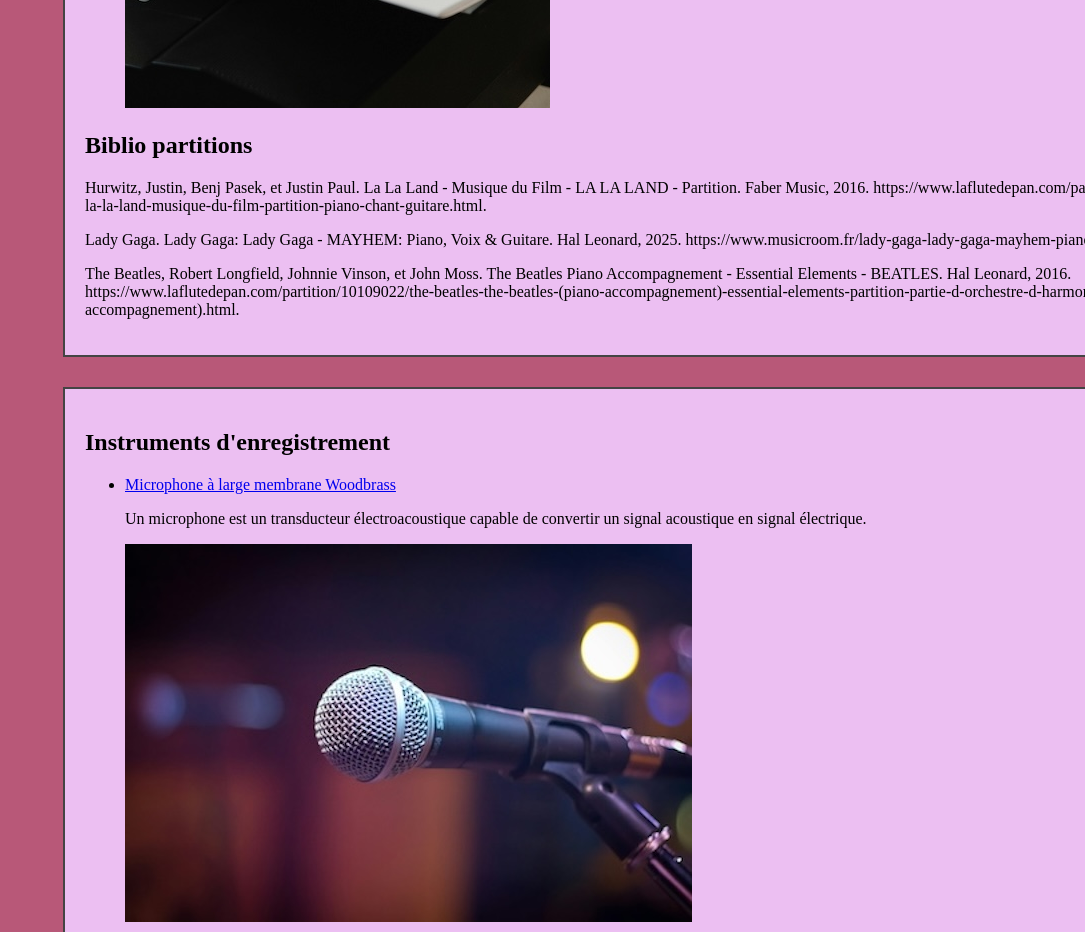
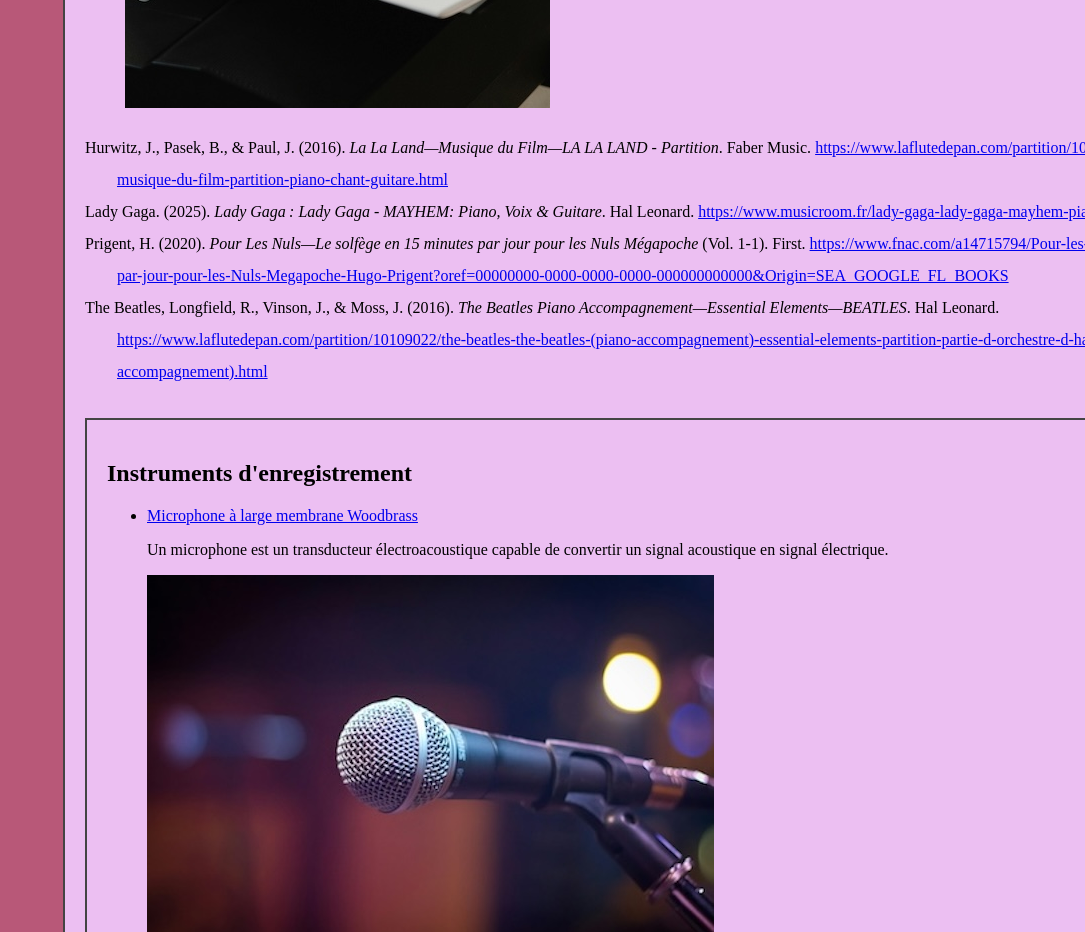
Before and after one commit to claireemarchal-dot/bonnes-ondes, a plain HTML site: page index.html in a window 1280 px wide. Shown: the part 5460-6392 px from the top of the page, without its empty margins (195-1280 px from the left). Drawn offline with Linux system fonts and the light colour scheme.

Commit message:
Update index.html

```diff
--- a/index.html
+++ b/index.html
@@ -66,21 +66,19 @@
 		<p>Le solfège est une méthode d'apprentissage de la musique, faite d'exercices de lecture et d'audition musicales.</p>
 		<img src="solfege.jpg" title="Feuilles de solfège" alt="Photo d'une feuille d'exercice de solfège"><br></li>
 		</ol>
-	 <h2>Biblio partitions</h2>
-	<p>
-    Hurwitz, Justin, Benj Pasek, et Justin Paul. La La Land - Musique du Film - LA LA LAND - Partition. Faber Music, 2016. https://www.laflutedepan.com/partition/10109502/justin-hurwitz-la-la-land-musique-du-film-partition-piano-chant-guitare.html.
-  </p>
-  <p>
-    Lady Gaga. Lady Gaga: Lady Gaga - MAYHEM: Piano, Voix & Guitare. Hal Leonard, 2025. https://www.musicroom.fr/lady-gaga-lady-gaga-mayhem-piano-voix-1-guitare-hl01865634
-  </p>
-  <p>
-    The Beatles, Robert Longfield, Johnnie Vinson, et John Moss. The Beatles Piano Accompagnement - Essential Elements - BEATLES. Hal Leonard, 2016. https://www.laflutedepan.com/partition/10109022/the-beatles-the-beatles-(piano-accompagnement)-essential-elements-partition-partie-d-orchestre-d-harmonie-(piano-accompagnement).html.
-  </p>
-  <span class='Z3988' title='url_ver=Z39.88-2004&amp;ctx_ver=Z39.88-2004&amp;rfr_id=info%3Asid%2Fzotero.org%3A2&amp;rft_id=urn%3Aisbn%3A978-1-4234-7636-8&amp;rft_val_fmt=info%3Aofi%2Ffmt%3Akev%3Amtx%3Abook&amp;rft.genre=book&amp;rft.btitle=The%20Beatles%20Piano%20Accompagnement%20-%20Essential%20Elements%20-%20BEATLES&amp;rft.publisher=Hal%20Leonard&amp;rft.aulast=The%20Beatles&amp;rft.au=The%20Beatles&amp;rft.au=Robert%20Longfield&amp;rft.au=Johnnie%20Vinson&amp;rft.au=John%20Moss&amp;rft.date=2016-01-01&amp;rft.isbn=978-1-4234-7636-8&amp;rft.language=eng'></span>
-  <span class='Z3988' title='url_ver=Z39.88-2004&amp;ctx_ver=Z39.88-2004&amp;rfr_id=info%3Asid%2Fzotero.org%3A2&amp;rft_id=urn%3Aisbn%3A978-0-571-53982-6&amp;rft_val_fmt=info%3Aofi%2Ffmt%3Akev%3Amtx%3Abook&amp;rft.genre=book&amp;rft.btitle=La%20La%20Land%20-%20Musique%20du%20Film%20-%20LA%20LA%20LAND%20-%20Partition&amp;rft.publisher=Faber%20Music&amp;rft.aufirst=Justin&amp;rft.aulast=Hurwitz&amp;rft.au=Justin%20Hurwitz&amp;rft.au=Benj%20Pasek&amp;rft.au=Justin%20Paul&amp;rft.date=2016&amp;rft.tpages=70&amp;rft.isbn=978-0-571-53982-6&amp;rft.language=fr-fr'></span>
-  <span class='Z3988' title='url_ver=Z39.88-2004&amp;ctx_ver=Z39.88-2004&amp;rfr_id=info%3Asid%2Fzotero.org%3A2&amp;rft_id=urn%3Aisbn%3A979-8-3501-5501-3&amp;rft_val_fmt=info%3Aofi%2Ffmt%3Akev%3Amtx%3Abook&amp;rft.genre=book&amp;rft.btitle=Lady%20Gaga%3A%20Lady%20Gaga%20-%20MAYHEM%3A%20Piano%2C%20Voix%20%26%20Guitare&amp;rft.publisher=Hal%20Leonard&amp;rft.aulast=Lady%20Gaga&amp;rft.au=Lady%20Gaga&amp;rft.date=2025&amp;rft.tpages=104&amp;rft.isbn=979-8-3501-5501-3&amp;rft.language=eng'></span>
-	</section>
-
+	<title>Bibliographie</title>
+</head>
+<body>
+<div class="csl-bib-body" style="line-height: 2; margin-left: 2em; text-indent:-2em;">
+  <div class="csl-entry">Hurwitz, J., Pasek, B., &amp; Paul, J. (2016). <i>La La Land—Musique du Film—LA LA LAND - Partition</i>. Faber Music. <a href="https://www.laflutedepan.com/partition/10109502/justin-hurwitz-la-la-land-musique-du-film-partition-piano-chant-guitare.html">https://www.laflutedepan.com/partition/10109502/justin-hurwitz-la-la-land-musique-du-film-partition-piano-chant-guitare.html</a></div>
+  <span class="Z3988" title="url_ver=Z39.88-2004&amp;ctx_ver=Z39.88-2004&amp;rfr_id=info%3Asid%2Fzotero.org%3A2&amp;rft_id=urn%3Aisbn%3A978-0-571-53982-6&amp;rft_val_fmt=info%3Aofi%2Ffmt%3Akev%3Amtx%3Abook&amp;rft.genre=book&amp;rft.btitle=La%20La%20Land%20-%20Musique%20du%20Film%20-%20LA%20LA%20LAND%20-%20Partition&amp;rft.publisher=Faber%20Music&amp;rft.aufirst=Justin&amp;rft.aulast=Hurwitz&amp;rft.au=Justin%20Hurwitz&amp;rft.au=Benj%20Pasek&amp;rft.au=Justin%20Paul&amp;rft.date=2016&amp;rft.tpages=70&amp;rft.isbn=978-0-571-53982-6&amp;rft.language=fr-fr"></span>
+  <div class="csl-entry">Lady Gaga. (2025). <i>Lady Gaga : Lady Gaga - MAYHEM: Piano, Voix &amp; Guitare</i>. Hal Leonard. <a href="https://www.musicroom.fr/lady-gaga-lady-gaga-mayhem-piano-voix-1-guitare-hl01865634">https://www.musicroom.fr/lady-gaga-lady-gaga-mayhem-piano-voix-1-guitare-hl01865634</a></div>
+  <span class="Z3988" title="url_ver=Z39.88-2004&amp;ctx_ver=Z39.88-2004&amp;rfr_id=info%3Asid%2Fzotero.org%3A2&amp;rft_id=urn%3Aisbn%3A979-8-3501-5501-3&amp;rft_val_fmt=info%3Aofi%2Ffmt%3Akev%3Amtx%3Abook&amp;rft.genre=book&amp;rft.btitle=Lady%20Gaga%3A%20Lady%20Gaga%20-%20MAYHEM%3A%20Piano%2C%20Voix%20%26%20Guitare&amp;rft.publisher=Hal%20Leonard&amp;rft.au=undefined&amp;rft.date=2025&amp;rft.tpages=104&amp;rft.isbn=979-8-3501-5501-3&amp;rft.language=eng"></span>
+  <div class="csl-entry">Prigent, H. (2020). <i>Pour Les Nuls—Le solfège en 15 minutes par jour pour les Nuls Mégapoche</i> (Vol. 1‑1). First. <a href="https://www.fnac.com/a14715794/Pour-les-Nuls-Le-solfege-en-15-minutes-par-jour-pour-les-Nuls-Megapoche-Hugo-Prigent?oref=00000000-0000-0000-0000-000000000000&amp;Origin=SEA_GOOGLE_FL_BOOKS">https://www.fnac.com/a14715794/Pour-les-Nuls-Le-solfege-en-15-minutes-par-jour-pour-les-Nuls-Megapoche-Hugo-Prigent?oref=00000000-0000-0000-0000-000000000000&amp;Origin=SEA_GOOGLE_FL_BOOKS</a></div>
+  <span class="Z3988" title="url_ver=Z39.88-2004&amp;ctx_ver=Z39.88-2004&amp;rfr_id=info%3Asid%2Fzotero.org%3A2&amp;rft_id=urn%3Aisbn%3A2-412-05976-4&amp;rft_val_fmt=info%3Aofi%2Ffmt%3Akev%3Amtx%3Abook&amp;rft.genre=book&amp;rft.btitle=Pour%20Les%20Nuls%20-%20Le%20solf%C3%A8ge%20en%2015%20minutes%20par%20jour%20pour%20les%20Nuls%20M%C3%A9gapoche&amp;rft.publisher=First&amp;rft.series=Pour%20Les%20Nuls%20Megapoche&amp;rft.aufirst=Hugo&amp;rft.aulast=Prigent&amp;rft.au=Hugo%20Prigent&amp;rft.date=2020-09-17&amp;rft.tpages=360&amp;rft.isbn=2-412-05976-4&amp;rft.language=fr-fr"></span>
+  <div class="csl-entry">The Beatles, Longfield, R., Vinson, J., &amp; Moss, J. (2016). <i>The Beatles Piano Accompagnement—Essential Elements—BEATLES</i>. Hal Leonard. <a href="https://www.laflutedepan.com/partition/10109022/the-beatles-the-beatles-(piano-accompagnement)-essential-elements-partition-partie-d-orchestre-d-harmonie-(piano-accompagnement).html">https://www.laflutedepan.com/partition/10109022/the-beatles-the-beatles-(piano-accompagnement)-essential-elements-partition-partie-d-orchestre-d-harmonie-(piano-accompagnement).html</a></div>
+  <span class="Z3988" title="url_ver=Z39.88-2004&amp;ctx_ver=Z39.88-2004&amp;rfr_id=info%3Asid%2Fzotero.org%3A2&amp;rft_id=urn%3Aisbn%3A978-1-4234-7636-8&amp;rft_val_fmt=info%3Aofi%2Ffmt%3Akev%3Amtx%3Abook&amp;rft.genre=book&amp;rft.btitle=The%20Beatles%20Piano%20Accompagnement%20-%20Essential%20Elements%20-%20BEATLES&amp;rft.publisher=Hal%20Leonard&amp;rft.au=undefined&amp;rft.au=Robert%20Longfield&amp;rft.au=Johnnie%20Vinson&amp;rft.au=John%20Moss&amp;rft.date=2016-01-01&amp;rft.isbn=978-1-4234-7636-8&amp;rft.language=eng"></span>
+</div></body>
 	<section id="Enregistrement">
 		<h2>Instruments d'enregistrement</h2>
 		<ul>
```
